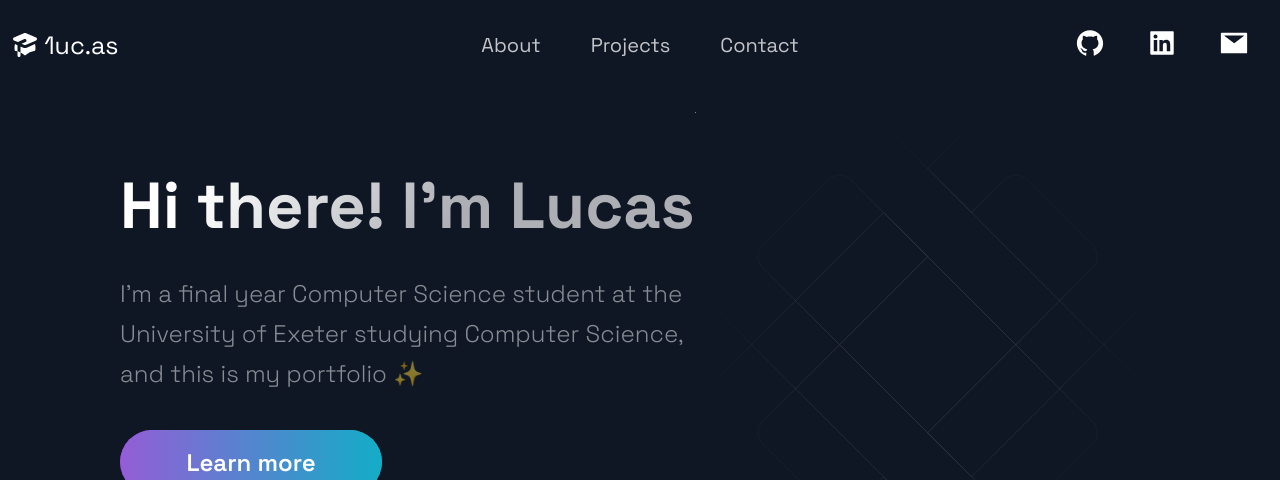
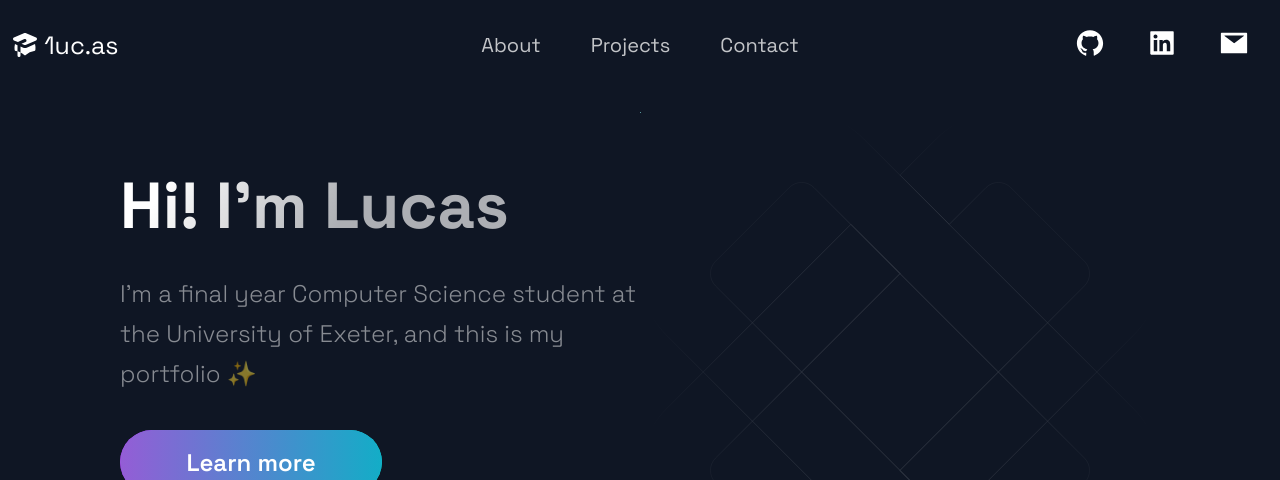
Before and after one commit to lucas-ps/1uc.as-portfolio-website, a Next.js app: page / in a window 1280 px wide. Shown: the top 480 px of the page. Built offline with nearby package versions, Linux system fonts and the light colour scheme.

Commit message:
Changed front page

```diff
--- a/src/components/Hero/Hero.js
+++ b/src/components/Hero/Hero.js
@@ -8,10 +8,10 @@ const Hero = (props) => (
   <section row nopadding>
     <LeftSection>
       <SectionTitle main center>
-        Hi there! I'm Lucas
+        Hi! I'm Lucas
       </SectionTitle>
       <SectionText>
-      I'm a final year Computer Science student at the University of Exeter studying Computer Science, and this is my portfolio ✨
+      I'm a final year Computer Science student at the University of Exeter, and this is my portfolio ✨
       </SectionText>
       <Button href="#contact">Learn more</Button>
     </LeftSection>
--- a/src/components/Hero/HeroStyles.js
+++ b/src/components/Hero/HeroStyles.js
@@ -6,7 +6,6 @@ export const LeftSection = styled.div`
     width: 80%;
     display: flex;
     flex-direction: column;
-
     margin: 0 auto;
   }
   @media ${(props) => props.theme.breakpoints.md} {
```
